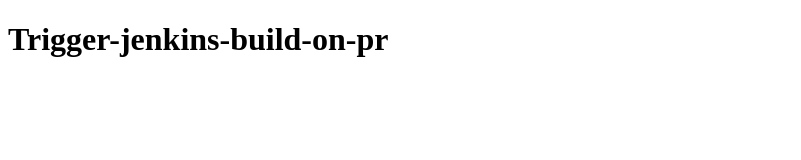
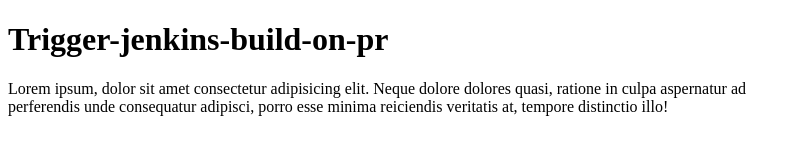
Before and after one commit to kamalkaryat/trigger-jenkins-build-on-pr, a plain HTML site: page index.html in a window 1280 px wide. Shown: the whole page, without its empty margins (0-801 px from the left). Drawn offline with Linux system fonts and the light colour scheme.

Commit message:
added dummy para

```diff
--- a/index.html
+++ b/index.html
@@ -8,5 +8,11 @@
 </head>
 <body>
     <h1>Trigger-jenkins-build-on-pr</h1>
+    <p>
+        Lorem ipsum, dolor sit amet consectetur adipisicing elit. Neque dolore dolores quasi, ratione in culpa
+        aspernatur ad <br>
+        perferendis unde consequatur adipisci, porro esse minima reiciendis veritatis at,
+        tempore distinctio illo!
+    </p>
 </body>
 </html>
```
